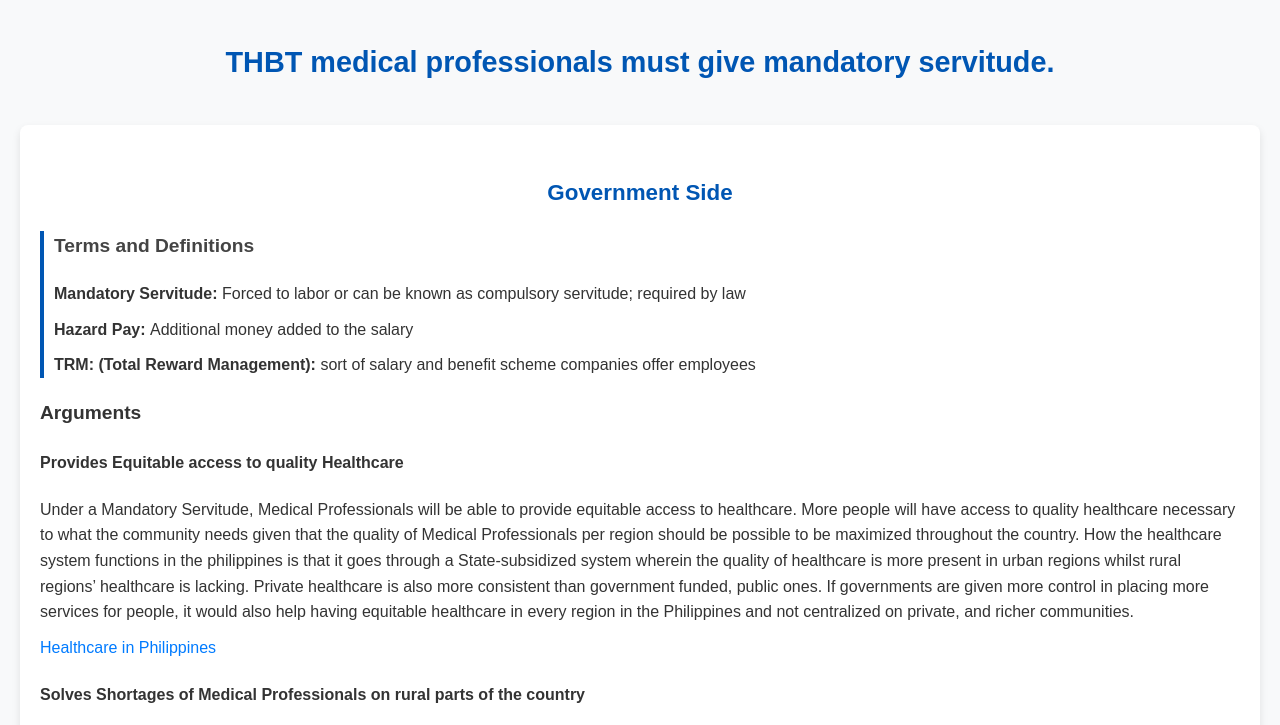
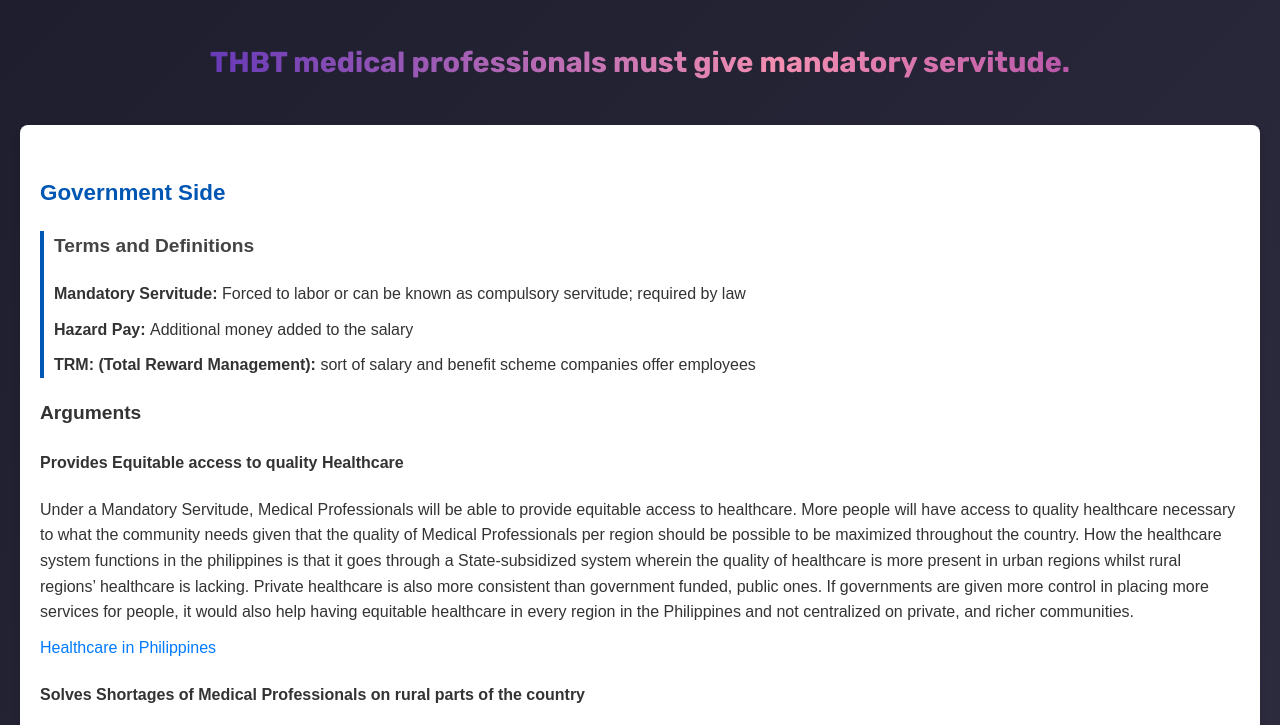
Before and after one commit to scienseize/Debate-motions, a plain HTML site: page motion1.html in a window 1280 px wide. Shown: the top 725 px of the page. Drawn offline with Linux system fonts and the light colour scheme.

Commit message:
updated Colors

```diff
--- a/motion1.html
+++ b/motion1.html
@@ -5,6 +5,9 @@
   <meta name="viewport" content="width=device-width, initial-scale=1.0">
   <title>THBT medical professionals must give mandatory servitude.</title>
   <link rel="stylesheet" href="motions.css">
+  <link rel="preconnect" href="https://fonts.googleapis.com">
+  <link rel="preconnect" href="https://fonts.gstatic.com" crossorigin>
+  <link href="https://fonts.googleapis.com/css2?family=Rubik:ital,wght@0,300..900;1,300..900&display=swap" rel="stylesheet">
 </head>
 <body>
   <h1>THBT medical professionals must give mandatory servitude.</h1>
--- a/motions.css
+++ b/motions.css
@@ -1,3 +1,17 @@
+:root{
+    --purple: rgb(123, 31, 162);
+    --violet: rgb(103, 58, 183);
+    --pink: rgb(244, 143, 177);
+}
+
+@keyframes background-pan {
+    from {
+        background-position: 0% center;
+    }
+    to {
+        background-position: -200% center;
+    }
+}
 body {
     font-family: Arial, sans-serif;
     background-color: #f8f9fa;
@@ -7,16 +21,32 @@ body {
     color: #333;
     line-height: 1.6;
     margin: 20px;
+    background: linear-gradient(135deg, #1e1e2e, #302d41, #45475a, #585b70, #b4befe, #f5e0dc);
+    background-size: 200% 200%;
   }
 
-  h1, h2 {
+  h2 {
     color: #0056b3;
-    text-align: center;
+    text-align: left;
   }
 
   h1 {
     font-size: 1.8em;
     margin-bottom: 20px;
+    font-family: "Rubik", sans-serif;
+    color: white;
+    animation: background-pan 3s linear infinite;
+    background: linear-gradient(
+        to right,
+        var(--purple),
+        var(--violet),
+        var(--pink),
+        var(--purple)
+    );
+    background-size: 200%;
+    -webkit-background-clip: text;
+    -webkit-text-fill-color: transparent;
+    white-space: nowrap;
   }
 
   h2 {
--- a/styles.css
+++ b/styles.css
@@ -1,38 +1,67 @@
-/* General Styling */
+/* Body Styling with Catppuccin Mocha Theme and Blur */
 body {
-  font-family: Arial, sans-serif;
-  background-color: #f8f9fa;
   display: flex;
-  flex-direction: column;
   align-items: center;
-  color: #333;
-  line-height: 1.6;
-  margin: 20px;
+  justify-content: center;
+  height: 100vh;
+  font-family: 'Arial', sans-serif;
+  color: #cdd6f4; /* Light text color */
+  overflow: hidden;
+  position: relative;
+  margin: 0;
 }
 
-h1, h2 {
-  color: #0056b3;
-  text-align: center;
+/* Background gradient inspired by Catppuccin Mocha colors */
+body::before {
+  content: "";
+  position: absolute;
+  top: -20%;
+  left: -20%;
+  width: 140%;
+  height: 140%;
+  background: linear-gradient(135deg, #1e1e2e, #302d41, #45475a, #585b70, #b4befe, #f5e0dc);
+  background-size: 200% 200%;
+  animation: gradientShift 12s ease infinite;
+  filter: blur(40px);
+  z-index: -1;
 }
 
-h1 {
-  font-size: 1.8em;
-  margin-bottom: 20px;
+/* Gradient Animation */
+@keyframes gradientShift {
+  0% { background-position: 0% 50%; }
+  50% { background-position: 100% 50%; }
+  100% { background-position: 0% 50%; }
 }
 
-h2 {
-  font-size: 1.4em;
-  margin-top: 30px;
+/* Main content container */
+.container {
+  text-align: center;
+  max-width: 600px;
+  padding: 30px;
+  background: rgba(30, 30, 46, 0.85); /* Dark overlay with slight transparency */
+  border-radius: 15px;
+  box-shadow: 0 4px 10px rgba(0, 0, 0, 0.2);
 }
 
-h3 {
-  color: #444;
-  font-size: 1.2em;
-  margin-top: 20px;
+
+/* Heading and Subtitle */
+h1 {
+  font-size: 2.5em;
+  font-weight: bold;
+  color: #f5e0dc; /* Light pinkish white */
+  margin-bottom: 10px;
 }
 
-p {
-  margin: 10px 0;
+.subtitle {
+  font-size: 1.2em;
+  color: #b4befe; /* Soft blue */
+  margin-bottom: 30px;
+}
+
+/* Search Bar */
+.search-container {
+  display: flex;
+  justify-content: center;
 }
 
 #search-bar {
@@ -40,33 +69,41 @@ p {
   font-size: 1em;
   width: 80%;
   max-width: 400px;
-  border: 2px solid #d1d5db;
-  border-radius: 50px; /* Increased border-radius for a more rounded look */
+  border: 2px solid #45475a;
+  border-radius: 30px; /* Rounder, pill shape */
   outline: none;
   transition: all 0.3s ease;
 }
 
 #search-bar:focus {
-  border-color: #2563eb;
-  box-shadow: 0px 0px 10px rgba(37, 99, 235, 0.2);
+  border-color: #b4befe;
+  box-shadow: 0px 0px 10px rgba(180, 190, 254, 0.4);
 }
 
+/* Results Styling */
 #results {
   list-style-type: none;
-  padding: 0;
-  width: 300px;
+  margin-top: 20px;
 }
 
 #results li {
-  background: #f0f0f0;
-  padding: 10px;
-  margin: 5px 0;
-  border-radius: 5px;
-  display: flex;
-  justify-content: space-between;
+  background-color: #302d41;
+  padding: 15px 20px;
+  margin: 10px 0;
+  border-radius: 15px;
+  box-shadow: 0 4px 10px rgba(0, 0, 0, 0.1);
+  transition: transform 0.2s ease, box-shadow 0.2s ease;
+  color: #f5e0dc;
+  cursor: pointer;
 }
 
-#results button {
-  margin-left: 5px;
-  padding: 5px 10px;
+#results li:hover {
+  transform: translateY(-5px);
+  box-shadow: 0 6px 15px rgba(0, 0, 0, 0.2);
 }
+
+#results a {
+  color: #f5e0dc;
+  text-decoration: none;
+  font-weight: bold;
+}
```
Also changed, not shown: index.html (+0 -1 lines), motion10.html (+3 -0 lines), motion11.html (+3 -0 lines), motion12.html (+3 -0 lines), motion2.html (+3 -0 lines), motion3.html (+3 -0 lines), motion4.html (+3 -0 lines), motion5.html (+3 -0 lines), motion6.html (+3 -0 lines), motion7.html (+3 -0 lines), motion8.html (+3 -0 lines), motion9.html (+3 -0 lines), search.js (+10 -3 lines).
